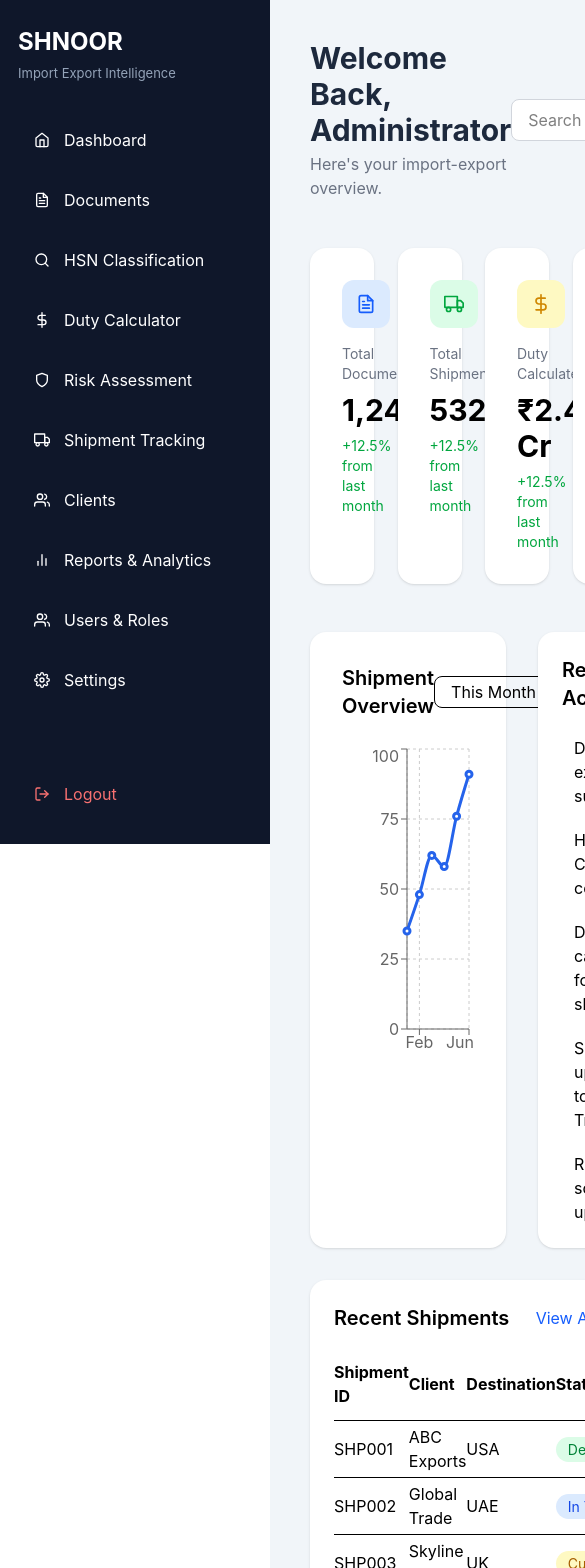
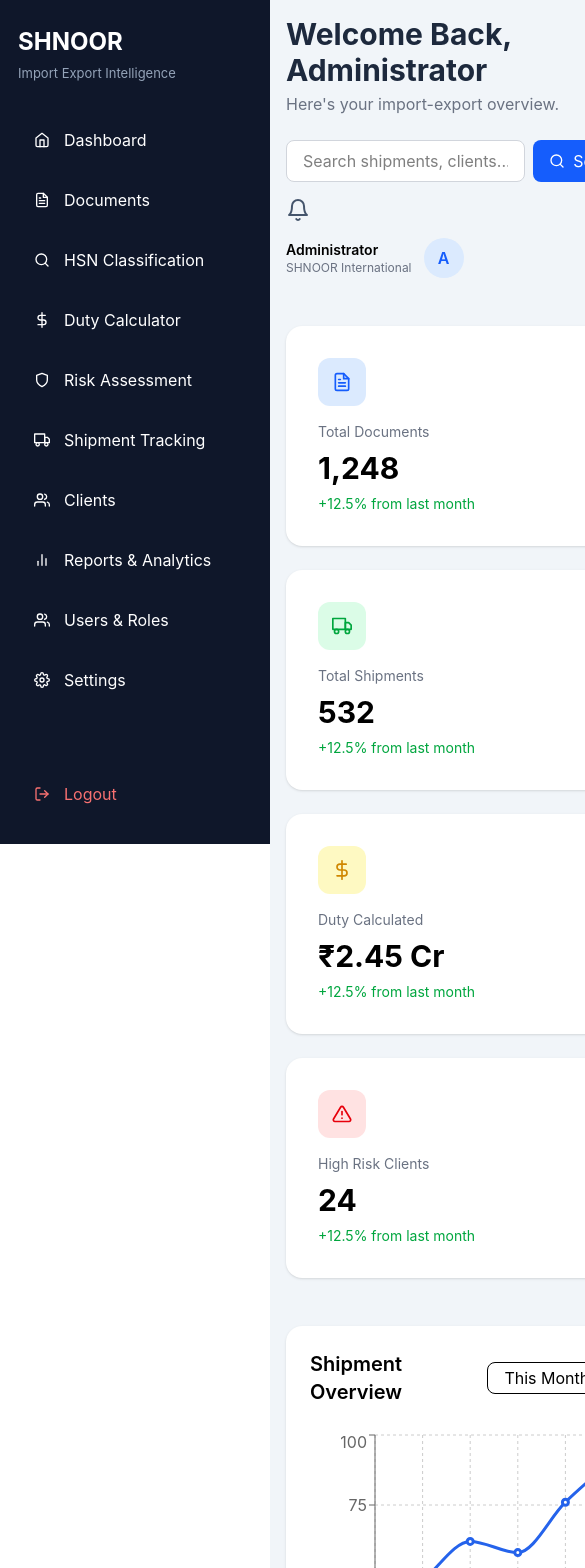
Before and after one commit to aceananya/ai-import-export-intelligence-system, a React (Vite) app in the folder frontend/: page /dashboard in a window 390 px wide. Shown: the top 1568 px of the page, 585 px wide, since content can reach past the window. Built offline with nearby package versions, Linux system fonts and the light colour scheme; some icons are missing.

Commit message:
fix dasboard

```diff
--- a/frontend/src/pages/Dashboard.jsx
+++ b/frontend/src/pages/Dashboard.jsx
@@ -57,10 +57,10 @@ function Dashboard() {
   ];
 
   return (
-    <div className="p-10">
+    <div className="p-4 md:p-10">
 
       {/* Header */}
-      <div className="flex justify-between items-center mb-12">
+      <div className="flex flex-col lg:flex-row lg:justify-between lg:items-center gap-6 mb-12">
 
         <div>
           <h1 className="text-3xl font-bold text-slate-800">
@@ -72,14 +72,14 @@ function Dashboard() {
           </p>
         </div>
 
-        <div className="flex items-center gap-6">
+        <div className="flex flex-col md:flex-row md:items-center gap-4">
 
           <div className="flex gap-2">
 
             <input
               type="text"
               placeholder="Search shipments, clients..."
-              className="border border-gray-300 rounded-lg px-4 py-2 w-72 bg-white"
+              className="border border-gray-300 rounded-lg px-4 py-2 w-full md:w-72 bg-white"
             />
 
             <button className="bg-blue-600 text-white px-4 py-2 rounded-lg flex items-center gap-2 hover:bg-blue-700">
@@ -118,7 +118,7 @@ function Dashboard() {
       </div>
 
       {/* KPI Cards */}
-      <div className="grid grid-cols-4 gap-10 mb-12">
+      <div className="grid grid-cols-1 sm:grid-cols-2 xl:grid-cols-4 gap-6 mb-12">
         {cards.map((card) => (
           <div
             key={card.title}
@@ -146,9 +146,9 @@ function Dashboard() {
       </div>
 
       {/* Chart + Activity */}
-      <div className="grid grid-cols-3 gap-8">
+      <div className="grid grid-cols-1 xl:grid-cols-3 gap-8">
 
-        <div className="col-span-2 bg-white rounded-2xl p-8 shadow-sm">
+        <div className="xl:col-span-2 bg-white rounded-2xl p-6 md:p-8 shadow-sm">
           <div className="flex justify-between items-center mb-6">
             <h2 className="text-xl font-semibold">
               Shipment Overview
@@ -235,6 +235,7 @@ function Dashboard() {
           </button>
         </div>
 
+        <div className="overflow-x-auto">
         <table className="w-full">
           <thead>
             <tr className="border-b">
@@ -280,11 +281,12 @@ function Dashboard() {
             </tr>
           </tbody>
         </table>
+        </div>
 
       </div>
 
       {/* Bottom Cards */}
-      <div className="grid grid-cols-2 gap-8 mt-8">
+      <div className="grid grid-cols-1 lg:grid-cols-2 gap-8 mt-8">
 
         <div className="bg-white rounded-2xl p-6 shadow-sm">
           <h2 className="text-xl font-semibold mb-6">
```
